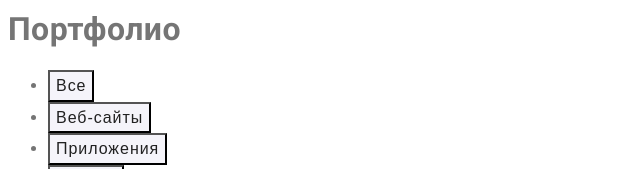
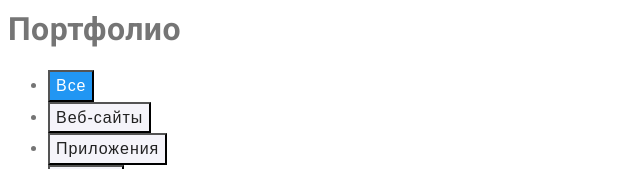
Before and after one commit to Shapikk/goit-markup-hw-02, a plain HTML site: page portfolio.html in a window 1280 px wide. In both pictures the pointer is over the button "Все". Shown: the part 176-345 px from the top of the page, without its empty margins (0-640 px from the left). Drawn offline with Linux system fonts and the light colour scheme.

Commit message:
Initial commit

```diff
--- a/css/styles.css
+++ b/css/styles.css
@@ -157,6 +157,10 @@ span.studio-two {
   line-height: 1.6;
   text-align: center;
 }
+.button.secondary:hover {
+  color: #ffffff;
+  background-color: var(--address-color);
+}
 .port-name {
   font-weight: bold;
   font-size: 18px;
```
